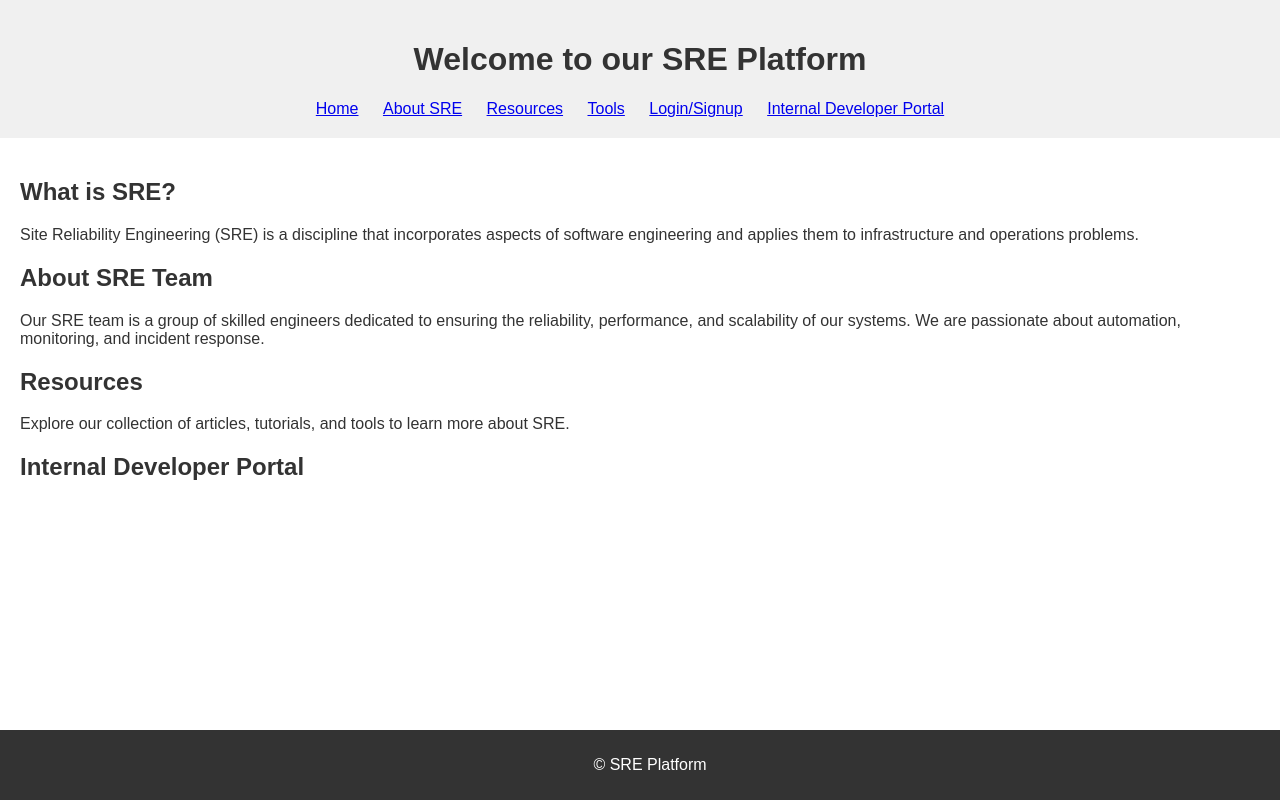
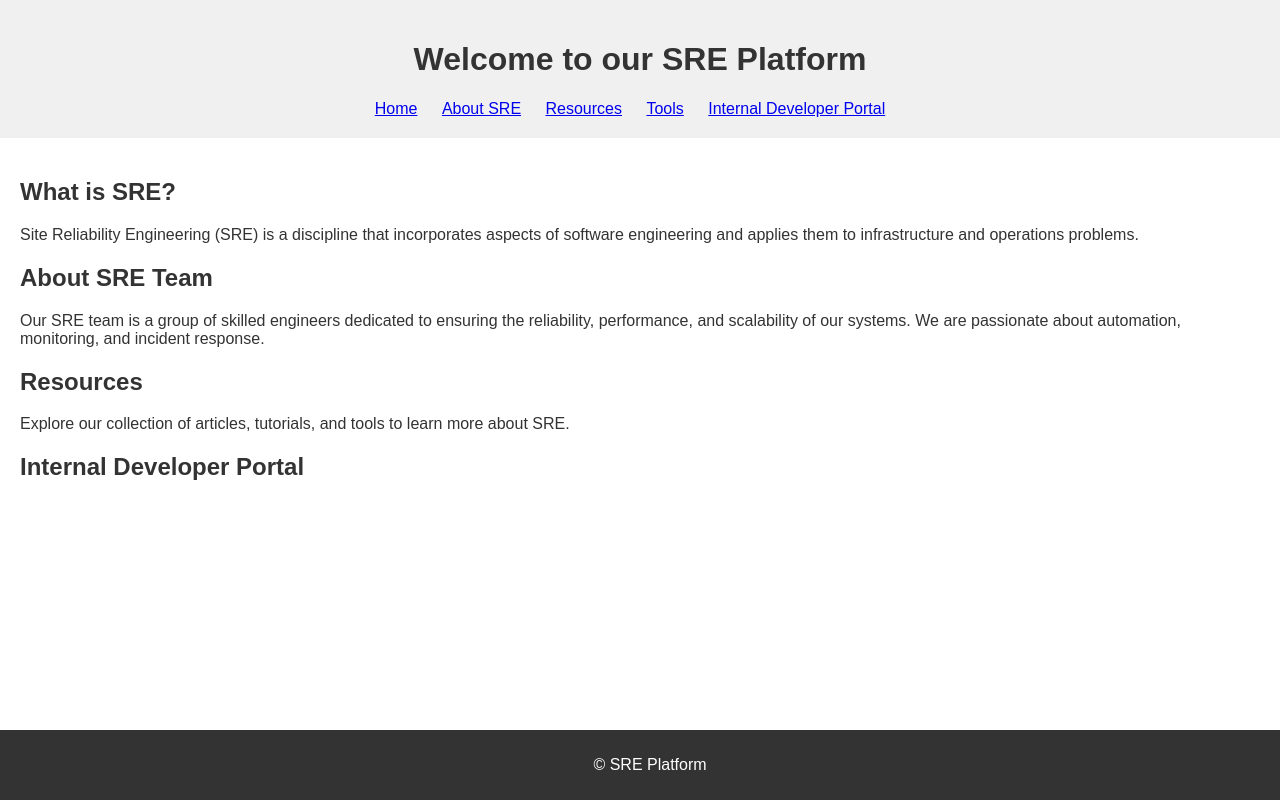
Before and after one commit to pavandesai04/Pavan-Projects, a plain HTML site: page Website/index.html in a window 1280 px wide. Drawn offline with Linux system fonts and the light colour scheme.

Commit message:
Removed login

```diff
--- a/Website/index.html
+++ b/Website/index.html
@@ -12,8 +12,7 @@
         <li><a href="#">About SRE</a></li>
         <li><a href="#">Resources</a></li>
         <li><a href="#">Tools</a></li>
-        <li><a href="#">Login/Signup</a></li>
-	<li><a href="#dashboard">Internal Developer Portal</Portal></a></li>
+       	<li><a href="#dashboard">Internal Developer Portal</Portal></a></li>
       </ul>
     </nav>
   </header>
```
